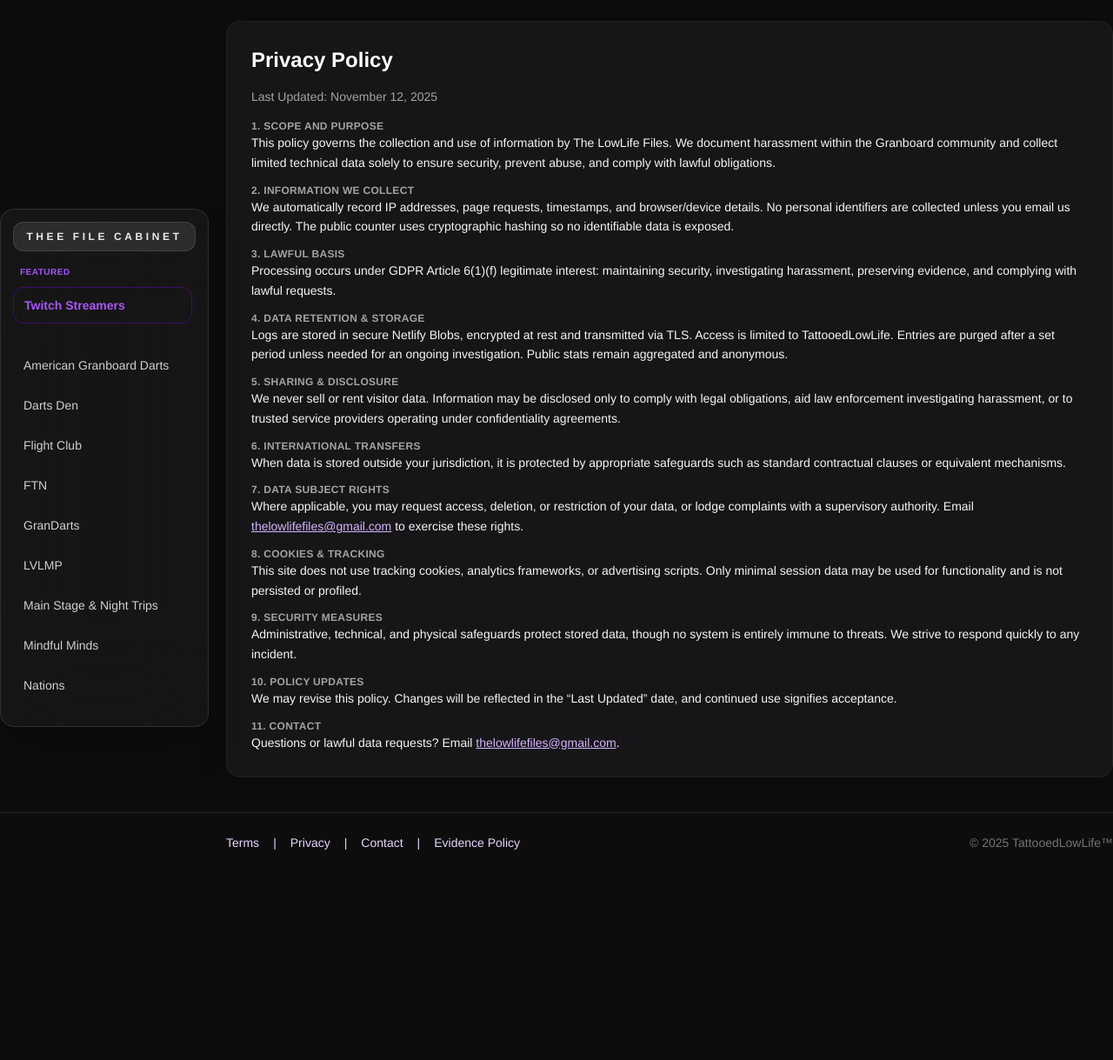
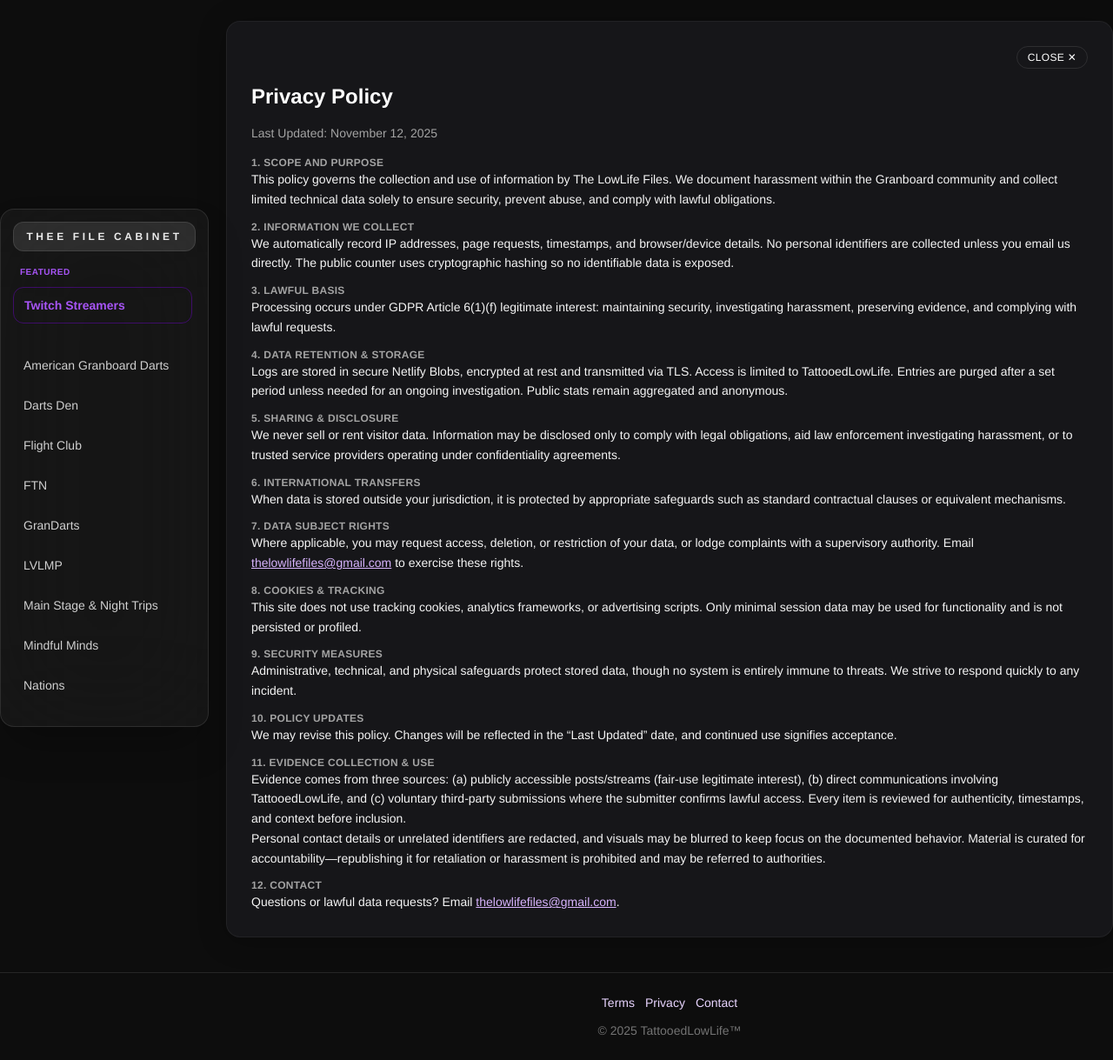
Before and after one commit to TattooedLowLife327/thelowlifefiles, a React (Vite) app: page /privacy in a window 1280 px wide. Shown: the whole page at 87% size. Before the commit the page ends 1003 px from the top, so only its background shows below. Built offline with nearby package versions, Linux system fonts and the light colour scheme; a web font is replaced by a local one.

Commit message:
docs: fold evidence policy into privacy page

```diff
--- a/src/App.tsx
+++ b/src/App.tsx
@@ -11,7 +11,6 @@ import Analysis from './pages/Analysis';
 import Privacy from './pages/Privacy';
 import Terms from './pages/Terms';
 import Contact from './pages/Contact';
-import Evidence from './pages/Evidence';
 
 const DISCLAIMER =
   "Disclaimer: The quality - or lack there of - of the display images used below are not a direct creation of TattooedLowLife. She would never put something that low quality out into the world.. but then again, the image quality is a direct representation of the quality of tournaments they put on.";
@@ -57,21 +56,16 @@ export default function App() {
             <Route path="/privacy" element={<Privacy />} />
             <Route path="/terms" element={<Terms />} />
             <Route path="/contact" element={<Contact />} />
-            <Route path="/evidence-policy" element={<Evidence />} />
           </Routes>
         </div>
       </main>
 
       <footer className="safe border-t border-white/10 px-4 py-6 text-xs sm:text-sm text-neutral-400 lg:pl-[260px]">
-        <div className="mx-auto flex max-w-5xl flex-col gap-2 sm:flex-row sm:items-center sm:justify-between">
-          <div className="flex flex-wrap gap-4 text-purple-200">
+        <div className="mx-auto flex max-w-5xl flex-col items-center gap-3 text-center">
+          <div className="flex flex-wrap justify-center gap-3 text-purple-200">
             <Link className="hover:text-white transition" to="/terms">Terms</Link>
-            <span aria-hidden="true">|</span>
             <Link className="hover:text-white transition" to="/privacy">Privacy</Link>
-            <span aria-hidden="true">|</span>
             <Link className="hover:text-white transition" to="/contact">Contact</Link>
-            <span aria-hidden="true">|</span>
-            <Link className="hover:text-white transition" to="/evidence-policy">Evidence Policy</Link>
           </div>
           <p className="text-neutral-500">© {new Date().getFullYear()} TattooedLowLife™</p>
         </div>
--- a/src/pages/Home.tsx
+++ b/src/pages/Home.tsx
@@ -141,9 +141,6 @@ export default function Home() {
             <p className="text-[13px] leading-relaxed text-neutral-200 sm:text-sm mt-3 italic">
               Silence only protects bullies. This is Mae's way of reclaiming her narrative and ensuring the record reflects truth, not rumors.
             </p>
-            <p className="text-[12px] leading-relaxed text-neutral-400 sm:text-xs mt-3">
-              <strong>Privacy note:</strong> We log visitor IP addresses server-side to prevent abuse and document harassment incidents. These details are never shared publicly and are only used for security and evidence.
-            </p>
           </div>
         </div>
       </div>
--- a/src/pages/Privacy.tsx
+++ b/src/pages/Privacy.tsx
@@ -1,6 +1,16 @@
+import { Link } from "react-router-dom";
+
 export default function Privacy() {
   return (
     <section className="card p-5 sm:p-7 space-y-4">
+      <div className="flex justify-end">
+        <Link
+          to="/"
+          className="inline-flex items-center rounded-full border border-white/10 px-3 py-1 text-xs uppercase tracking-wide text-white hover:bg-white/10 focus:outline-none focus-visible:ring-2 focus-visible:ring-purple-300"
+        >
+          Close ✕
+        </Link>
+      </div>
       <h1 className="text-2xl font-semibold">Privacy Policy</h1>
       <p className="text-sm text-neutral-400">Last Updated: November 12, 2025</p>
 
@@ -89,7 +99,21 @@ export default function Privacy() {
         </section>
 
         <section>
-          <h2 className="font-semibold uppercase tracking-wide text-xs text-neutral-400">11. Contact</h2>
+          <h2 className="font-semibold uppercase tracking-wide text-xs text-neutral-400">11. Evidence Collection &amp; Use</h2>
+          <p>
+            Evidence comes from three sources: (a) publicly accessible posts/streams (fair-use legitimate interest), (b)
+            direct communications involving TattooedLowLife, and (c) voluntary third-party submissions where the submitter
+            confirms lawful access. Every item is reviewed for authenticity, timestamps, and context before inclusion.
+          </p>
+          <p>
+            Personal contact details or unrelated identifiers are redacted, and visuals may be blurred to keep focus on the
+            documented behavior. Material is curated for accountability—republishing it for retaliation or harassment is
+            prohibited and may be referred to authorities.
+          </p>
+        </section>
+
+        <section>
+          <h2 className="font-semibold uppercase tracking-wide text-xs text-neutral-400">12. Contact</h2>
           <p>
             Questions or lawful data requests? Email{" "}
             <a className="text-purple-300 underline" href="mailto:thelowlifefiles@gmail.com">
```
